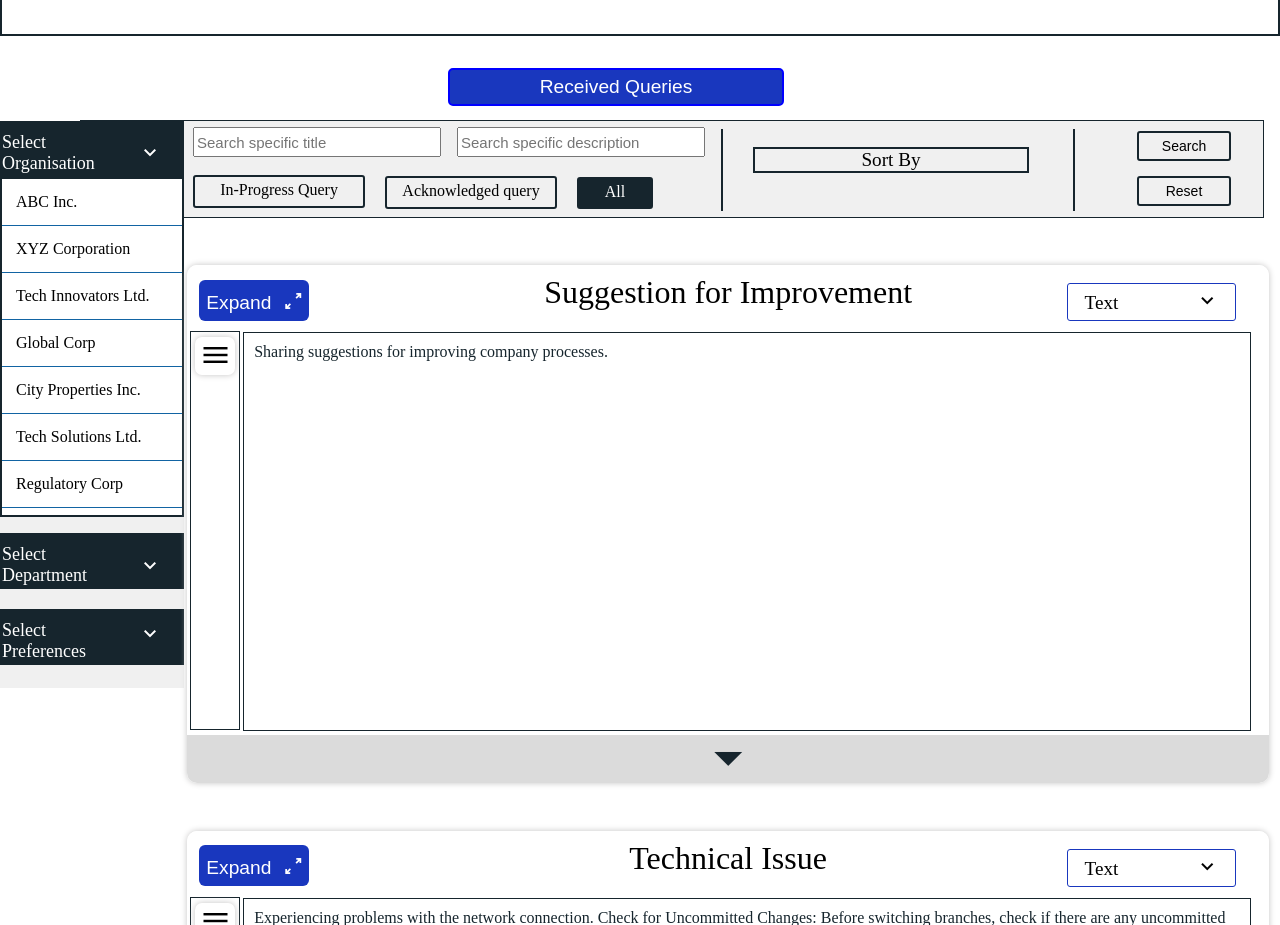
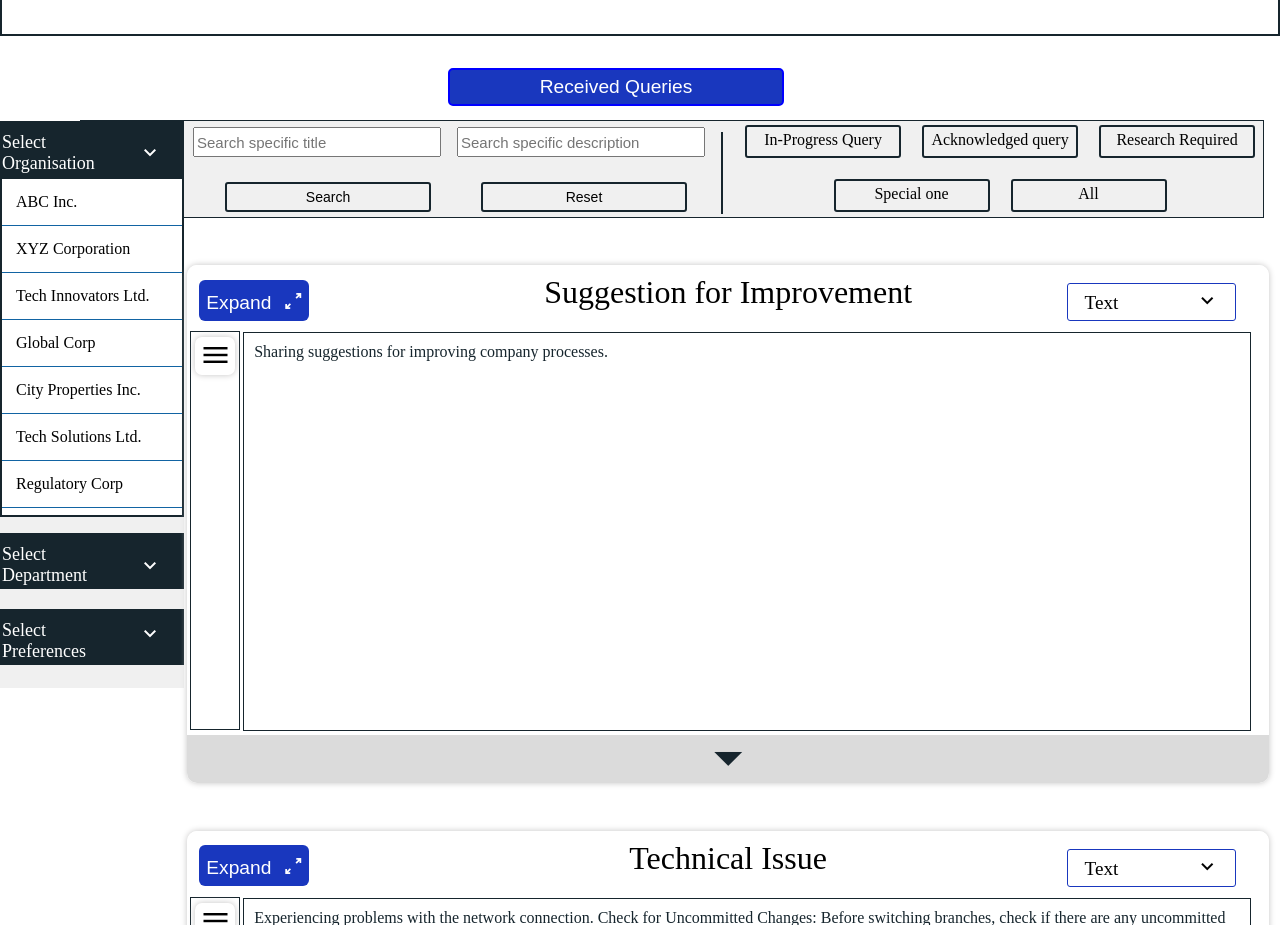
Before and after one commit to gauravgautam00/Quire_Flow, a React (Create React App) app in the folder client/: page /administrative_matter in a window 1280 px wide. Shown: the part 1340-2265 px from the top of the page. Built offline with nearby package versions, Linux system fonts and the light colour scheme.

Commit message:
modified styles

```diff
--- a/client/src/Components/Administrative_matter.jsx
+++ b/client/src/Components/Administrative_matter.jsx
@@ -20,7 +20,9 @@ const Administrative_matter = () => {
   const filterLeftDepartmentSelectReference = useRef(null);
   const filterLeftPreferenceSelectReference = useRef(null);
   const filterUpInProgressQuery = useRef(null);
-  const filterUpCompleteQuery = useRef(null);
+  const filterUpAcknowledgedQuery = useRef(null);
+  const filterUpResearchQuery = useRef(null);
+  const filterUpSpecialQuery = useRef(null);
   const filterUpAll = useRef(null);
 
   const queryContainer = useRef(null);
@@ -105,33 +107,71 @@ const Administrative_matter = () => {
   useEffect(() => {
     if (
       filterUpInProgressQuery.current &&
-      filterUpCompleteQuery.current &&
-      filterUpAll.current
+      filterUpAcknowledgedQuery.current &&
+      filterUpAll.current &&
+      filterUpResearchQuery.current &&
+      filterUpSpecialQuery.current
     ) {
       // console.log("dd")
       filterUpInProgressQuery.current.onclick = () => {
         filterUpInProgressQuery.current.style.backgroundColor = "#16252D";
         filterUpInProgressQuery.current.style.color = "white";
-        filterUpCompleteQuery.current.style.backgroundColor = "white";
-        filterUpCompleteQuery.current.style.color = "black";
+        filterUpAcknowledgedQuery.current.style.backgroundColor = "white";
+        filterUpAcknowledgedQuery.current.style.color = "black";
         filterUpAll.current.style.backgroundColor = "white";
         filterUpAll.current.style.color = "black";
+        filterUpResearchQuery.current.style.backgroundColor = "white";
+        filterUpResearchQuery.current.style.color = "black";
+        filterUpSpecialQuery.current.style.backgroundColor = "white";
+        filterUpSpecialQuery.current.style.color = "black";
       };
-      filterUpCompleteQuery.current.onclick = () => {
+      filterUpAcknowledgedQuery.current.onclick = () => {
         filterUpInProgressQuery.current.style.backgroundColor = "white";
         filterUpInProgressQuery.current.style.color = "black";
-        filterUpCompleteQuery.current.style.backgroundColor = "#16252D";
-        filterUpCompleteQuery.current.style.color = "white";
+        filterUpAcknowledgedQuery.current.style.backgroundColor = "#16252D";
+        filterUpAcknowledgedQuery.current.style.color = "white";
         filterUpAll.current.style.backgroundColor = "white";
         filterUpAll.current.style.color = "black";
+        filterUpResearchQuery.current.style.backgroundColor = "white";
+        filterUpResearchQuery.current.style.color = "black";
+        filterUpSpecialQuery.current.style.backgroundColor = "white";
+        filterUpSpecialQuery.current.style.color = "black";
       };
       filterUpAll.current.onclick = () => {
         filterUpInProgressQuery.current.style.backgroundColor = "white";
         filterUpInProgressQuery.current.style.color = "black";
-        filterUpCompleteQuery.current.style.backgroundColor = "white";
-        filterUpCompleteQuery.current.style.color = "black";
+        filterUpAcknowledgedQuery.current.style.backgroundColor = "white";
+        filterUpAcknowledgedQuery.current.style.color = "black";
         filterUpAll.current.style.backgroundColor = "#16252D";
         filterUpAll.current.style.color = "white";
+        filterUpResearchQuery.current.style.backgroundColor = "white";
+        filterUpResearchQuery.current.style.color = "black";
+        filterUpSpecialQuery.current.style.backgroundColor = "white";
+        filterUpSpecialQuery.current.style.color = "black";
+      };
+      filterUpResearchQuery.current.onclick = () => {
+        filterUpInProgressQuery.current.style.backgroundColor = "white";
+        filterUpInProgressQuery.current.style.color = "black";
+        filterUpAcknowledgedQuery.current.style.backgroundColor = "white";
+        filterUpAcknowledgedQuery.current.style.color = "black";
+        filterUpAll.current.style.backgroundColor = "white";
+        filterUpAll.current.style.color = "black";
+        filterUpResearchQuery.current.style.backgroundColor = "#16252D";
+        filterUpResearchQuery.current.style.color = "white";
+        filterUpSpecialQuery.current.style.backgroundColor = "white";
+        filterUpSpecialQuery.current.style.color = "black";
+      };
+      filterUpSpecialQuery.current.onclick = () => {
+        filterUpInProgressQuery.current.style.backgroundColor = "white";
+        filterUpInProgressQuery.current.style.color = "black";
+        filterUpAcknowledgedQuery.current.style.backgroundColor = "white";
+        filterUpAcknowledgedQuery.current.style.color = "black";
+        filterUpAll.current.style.backgroundColor = "white";
+        filterUpAll.current.style.color = "black";
+        filterUpResearchQuery.current.style.backgroundColor = "white";
+        filterUpResearchQuery.current.style.color = "black";
+        filterUpSpecialQuery.current.style.backgroundColor = "#16252D";
+        filterUpSpecialQuery.current.style.color = "white";
       };
     }
   }, []);
@@ -243,27 +283,44 @@ const Administrative_matter = () => {
             type="text"
             placeholder="Search specific description"
           />
+          <div id="administrator_container_filterUp_markAs">
             <div
+              class="administrator_container_filterUp_markAsChildClass"
               id="administrator_container_filterUp_boxProgress"
               ref={filterUpInProgressQuery}
             >
               In-Progress Query
             </div>
             <div
-            id="administrator_container_filterUp_boxCompleted"
-            ref={filterUpCompleteQuery}
+              class="administrator_container_filterUp_markAsChildClass"
+              id="administrator_container_filterUp_boxAcknowledged"
+              ref={filterUpAcknowledgedQuery}
             >
               Acknowledged query
             </div>
             <div
+              class="administrator_container_filterUp_markAsChildClass"
+              id="administrator_container_filterUp_boxResearch"
+              ref={filterUpResearchQuery}
+            >
+              Research Required
+            </div>
+            <div
+              class="administrator_container_filterUp_markAsChildClass"
+              id="administrator_container_filterUp_boxSpecial"
+              ref={filterUpSpecialQuery}
+            >
+              Special one
+            </div>
+            <div
+              class="administrator_container_filterUp_markAsChildClass"
               id="administrator_container_filterUp_selectAll"
               ref={filterUpAll}
             >
               All
             </div>
+          </div>
           <div id="administrator_container_filterUp_firstSeparation"></div>
-          <div id="administrator_container_filterUp_sort">Sort By</div>
-          <div id="administrator_container_filterUp_secondSeparation"></div>
 
           <div id="administrator_container_filterUp_search">Search</div>
           <div id="administrator_container_filterUp_reset">Reset</div>
@@ -523,11 +580,11 @@ const Administrative_matter = () => {
             </div>
             <div
               onClick={() => {
-                setPreferences("Select Preferences");
+                setPreferences("None");
               }}
               className="administrator_container_filterLeft_preferencesHeadingSelect_childClass"
             >
-              Select Preferences
+              None
             </div>
           </div>
         </div>
--- a/client/src/Components/New_Query.jsx
+++ b/client/src/Components/New_Query.jsx
@@ -125,12 +125,12 @@ const NewQuery = () => {
                 </div>
                 <div
                   onClick={() => {
-                    setPreference("Not Specified");
+                    setPreference("None");
                   }}
                   className="new_query_container_main_leftPreferences_bottomBox_childClass"
                   id="new_query_container_main_leftPreferences_bottomBox_child5"
                 >
-                  Not Specified
+                  None
                 </div>
               </div>
             </div>
--- a/client/src/index.css
+++ b/client/src/index.css
@@ -1253,7 +1253,7 @@ code {
 #single_query_global {
   background-color: #f2f2f7;
   padding: 0.1px;
-  height: 170rem;
+  height: 172rem;
 }
 #single_query_global_back {
   margin-left: 3rem;
@@ -1800,18 +1800,38 @@ code {
   margin-top: 0.3rem;
   margin-left: 1rem;
 }
-#administrator_container_filterUp_boxProgress {
+#administrator_container_filterUp_markAs {
+  margin-left: 41rem;
+  gap: 21px;
+  justify-content: center;
+  display: flex;
+  flex-wrap: wrap;
+  margin-top: -2rem;
+}
+.administrator_container_filterUp_markAsChildClass {
   text-align: center;
   border: 2px solid #16252d;
-  width: 10rem;
-  margin-left: 7rem;
-  margin-top: 1.1rem;
+  width: 9rem;
+  flex-grow: 0;
+  flex-shrink: 0;
   font-size: 16px;
   height: 1.3rem;
   padding: 4px;
   border-radius: 3px;
   cursor: pointer;
 }
+/* #administrator_container_filterUp_boxProgress {
+     text-align: center;
+    border: 2px solid #16252d;
+    width: 10rem;
+    flex-grow: 0;
+    flex-shrink: 0;
+    font-size: 16px;
+    height: 1.3rem;
+    padding: 4px;
+    border-radius: 3px;
+    cursor: pointer;
+}
 #administrator_container_filterUp_boxCompleted {
   height: 1.3rem;
   width: 10rem;
@@ -1824,29 +1844,8 @@ code {
   margin-left: 19rem;
   border-radius: 3px;
 }
-#administrator_container_filterUp_selectAll {
-  height: 1.3rem;
-  width: 4rem;
-  border: 2px solid #16252d;
-  text-align: center;
-  font-size: 16px;
-  padding: 4px;
-  background-color: #16252d;
-  color: white;
-  margin-top: -2rem;
-  cursor: pointer;
-  margin-left: 31rem;
-  border-radius: 3px;
-}
-#administrator_container_filterUp_sort {
-  text-align: center;
-  width: 17rem;
-  margin-top: -4rem;
-  border: 2px solid #16252d;
-  margin-left: 42rem;
-  font-size: larger;
-  cursor: pointer;
-}
+*/
+
 #administrator_container_filterUp_firstSeparation {
   margin-top: -5rem;
   margin-left: 40rem;
@@ -1854,35 +1853,29 @@ code {
   height: 5rem;
   width: 0rem;
 }
-#administrator_container_filterUp_secondSeparation {
-  margin-top: -2.8rem;
-  margin-left: 62rem;
-  border: 1px solid #16252d;
-  height: 5rem;
-  width: 0rem;
-}
+
 #administrator_container_filterUp_search {
   font-size: 14px;
   padding: 5px;
   text-align: center;
   border: 2px solid #16252d;
-  width: 5rem;
+  width: 12rem;
   cursor: pointer;
   border-radius: 3px;
-  margin-left: 66rem;
-  margin-top: -80px;
+  margin-left: 9rem;
+  margin-top: -2rem;
   font-family: sans-serif;
 }
 #administrator_container_filterUp_reset {
   font-size: 14px;
   text-align: center;
   border: 2px solid #16252d;
-  width: 5rem;
+  width: 12rem;
   padding: 5px;
   cursor: pointer;
   border-radius: 3px;
-  margin-left: 66rem;
-  margin-top: 15px;
+  margin-left: 25rem;
+  margin-top: -1.89rem;
   font-family: sans-serif;
 }
 
```
Also changed, not shown: client/src/Components/Single_Query_Global.jsx (+6 -6 lines). Lines whose indentation alone changed are shown as unchanged.
